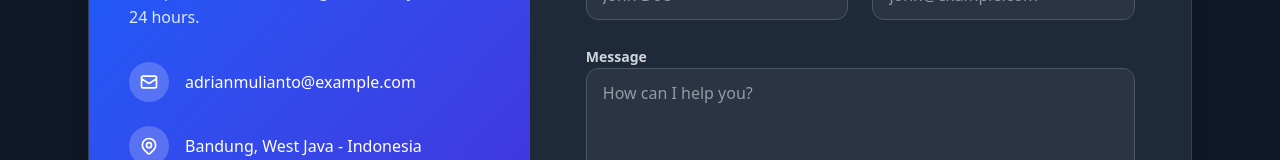
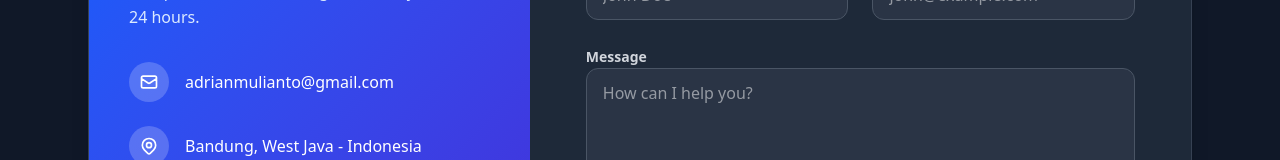
Before and after one commit to adrianKiv/Portofolio_web, a React (Vite) app: page / in a window 1280 px wide. Shown: the part 6941-7101 px from the top of the page. Built offline with nearby package versions, Linux system fonts and the light colour scheme.

Commit message:
new design2

```diff
--- a/src/partials/Contact.jsx
+++ b/src/partials/Contact.jsx
@@ -73,7 +73,7 @@ export default function Contact() {
                     </svg>
                   </div>
                   <span className="font-medium">
-                    adrianmulianto@example.com
+                    adrianmulianto@gmail.com
                   </span>
                 </div>
 
```
